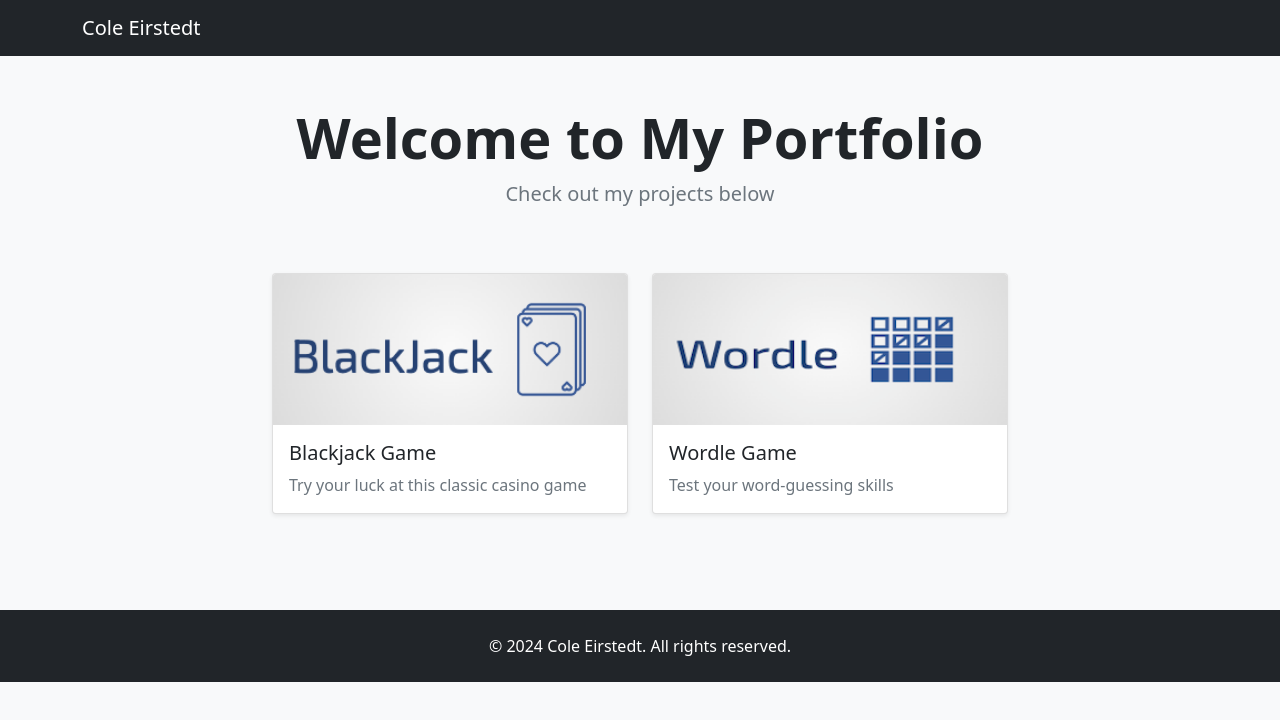
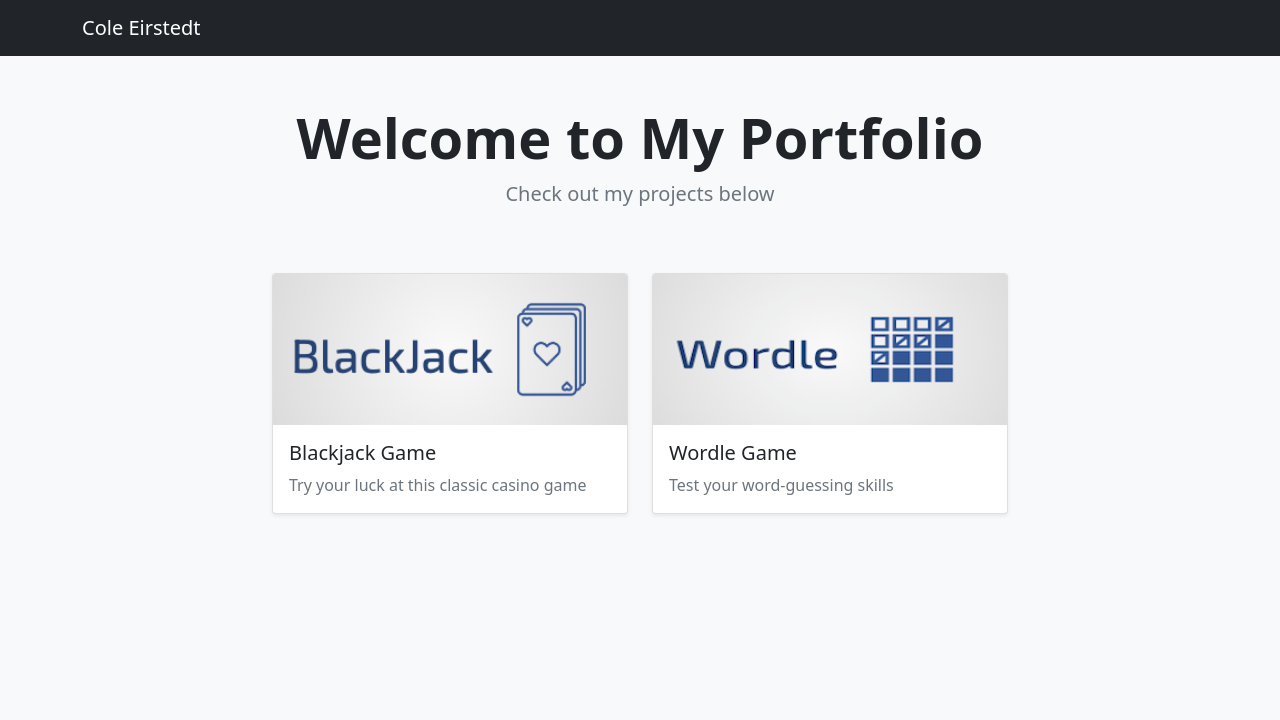
Before and after one commit to ceirstedt/ceirstedt.github.io, a plain HTML site: page index.html in a window 1280 px wide. Drawn offline with nearby package versions, Linux system fonts and the light colour scheme; files whose address does not match are found by name.

Commit message:
Update index.html

```diff
--- a/index.html
+++ b/index.html
@@ -55,13 +55,6 @@
         </div>
     </div>
 
-    <!-- Footer -->
-    <footer class="bg-dark text-white text-center py-4 mt-5">
-        <div class="container">
-            <p class="mb-0">© 2024 Cole Eirstedt. All rights reserved.</p>
-        </div>
-    </footer>
-
     <!-- Bootstrap JS -->
     <script src="https://cdn.jsdelivr.net/npm/bootstrap@5.0.2/dist/js/bootstrap.bundle.min.js" integrity="sha384-MrcW6ZMFYlzcLA8Nl+NtUVF0sA7MsXsP1UyJoMp4YLEuNSfAP+JcXn/tWtIaxVXM" crossorigin="anonymous"></script>
 
```
